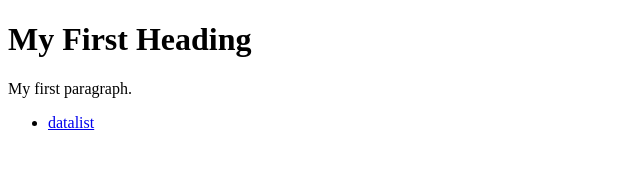
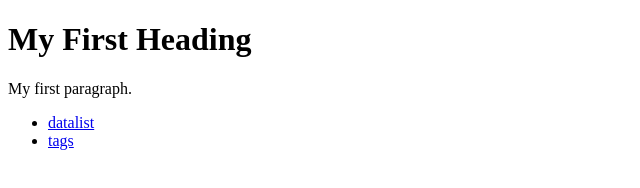
Before and after one commit to saurabhpawar07/HTMLandJavaScriptLearning, a plain HTML site: page index.html in a window 1280 px wide. Shown: the full height of the page, 0-640 px from the left. Drawn offline with Linux system fonts and the light colour scheme.

Commit message:
index page

```diff
--- a/index.html
+++ b/index.html
@@ -14,4 +14,7 @@
     <li>
         <a href="21-04">datalist</a>
     </li>
+    <li>
+        <a href="21-04\tag.html">tags</a>
+    </li>
 </ul>
```
